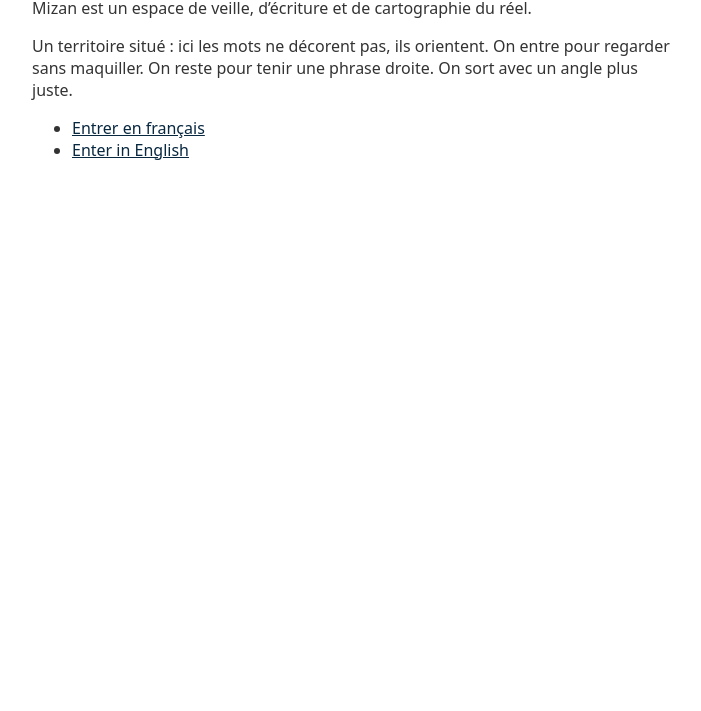
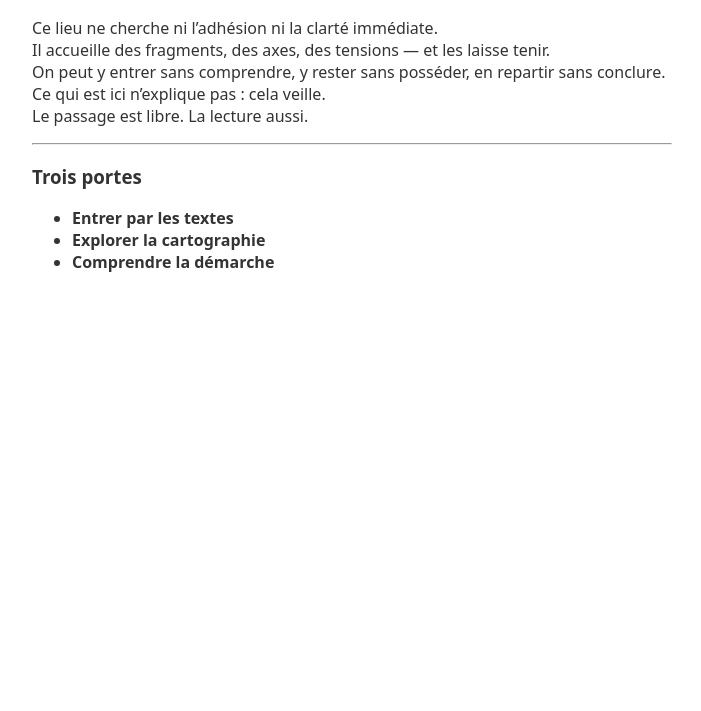
Before and after one commit to MBA44/mizan-stance, an Eleventy site: page content/index.md in a window 1280 px wide. Shown: the part 89-800 px from the top of the page, without its empty margins (288-989 px from the left). Built offline with nearby package versions, Linux system fonts and the light colour scheme; Eleventy itself is replaced by a stand-in of ours; files that its build step writes are made by us from their sources; what zod-validation-error would draw is missing.

Commit message:
Update index.md

```diff
--- a/content/index.md
+++ b/content/index.md
@@ -1,17 +1,22 @@
 ---
-layout: layouts/base.njk
+layout: base
 title: Mizan
 permalink: /
+lang: fr
 ---
 
-# Mizan
+## Mizan est un espace de veille, d’écriture et de cartographie du réel.
 
-Mizan est un espace de veille, d’écriture et de cartographie du réel.
+Ce lieu ne cherche ni l’adhésion ni la clarté immédiate.
+Il accueille des fragments, des axes, des tensions — et les laisse tenir.
+On peut y entrer sans comprendre, y rester sans posséder, en repartir sans conclure.
+Ce qui est ici n’explique pas : cela veille.
+Le passage est libre. La lecture aussi.
 
-Un territoire situé : ici les mots ne décorent pas, ils orientent.
-On entre pour regarder sans maquiller.
-On reste pour tenir une phrase droite.
-On sort avec un angle plus juste.
+---
 
-- [Entrer en français](/fr/)
-- [Enter in English](/en/)
+### Trois portes
+
+- **Entrer par les textes**
+- **Explorer la cartographie**
+- **Comprendre la démarche**
```
